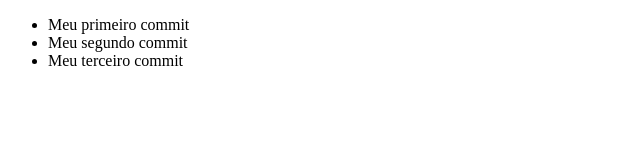
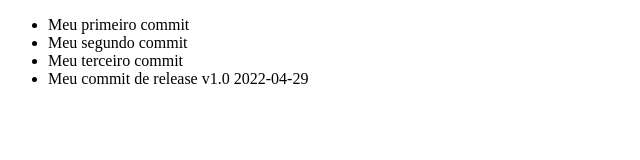
Before and after one commit to ErikaTog/treinamento-git, a plain HTML site: page index.html in a window 1280 px wide. Shown: the whole page, without its empty margins (0-640 px from the left). Drawn offline with Linux system fonts and the light colour scheme.

Commit message:
adicionando commit de release

```diff
--- a/index.html
+++ b/index.html
@@ -12,6 +12,7 @@
         <li>Meu primeiro commit</li>
         <li>Meu segundo commit</li>
         <li>Meu terceiro commit</li>
+        <li>Meu commit de release v1.0 2022-04-29</li>
 
     </ul>
 </body>
```
